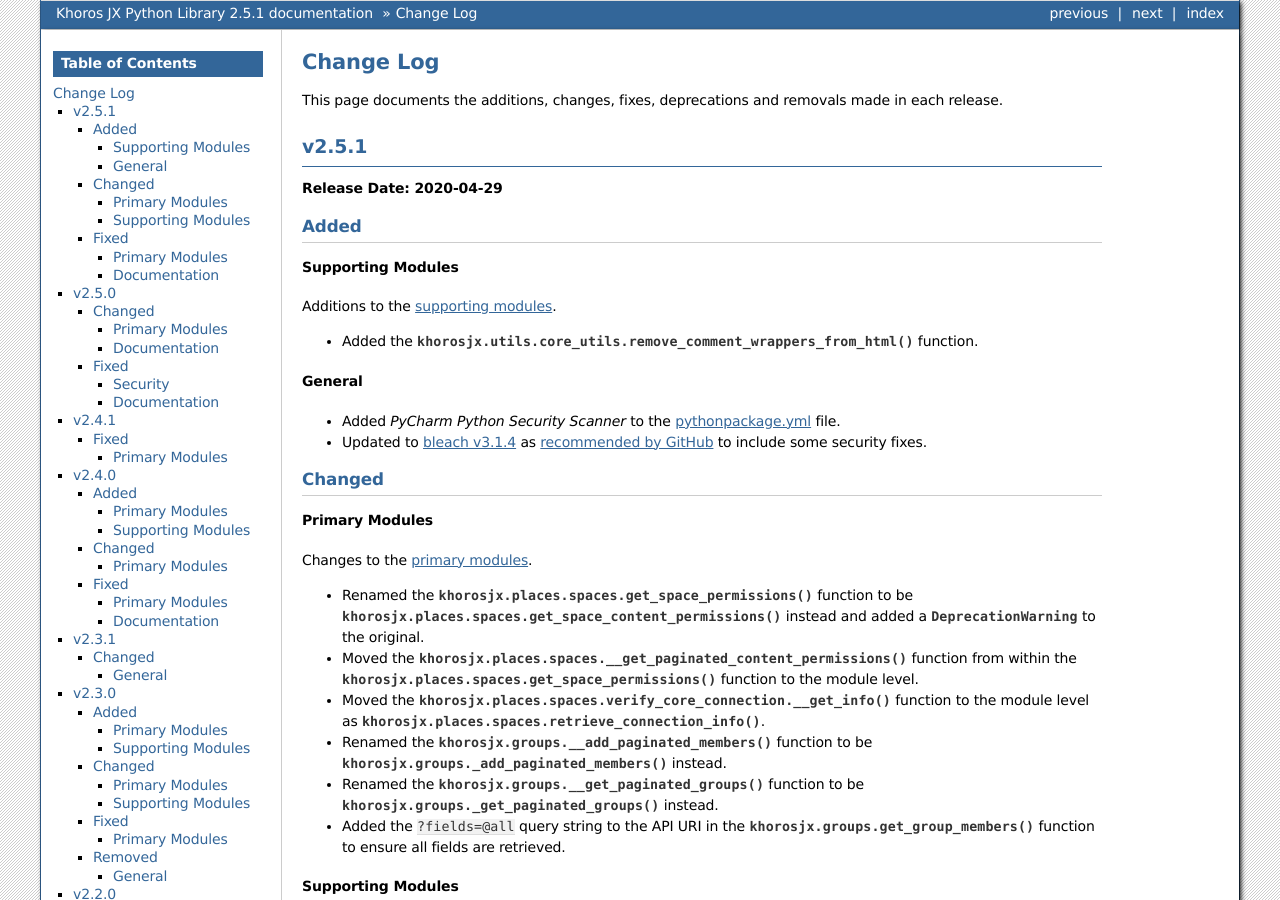
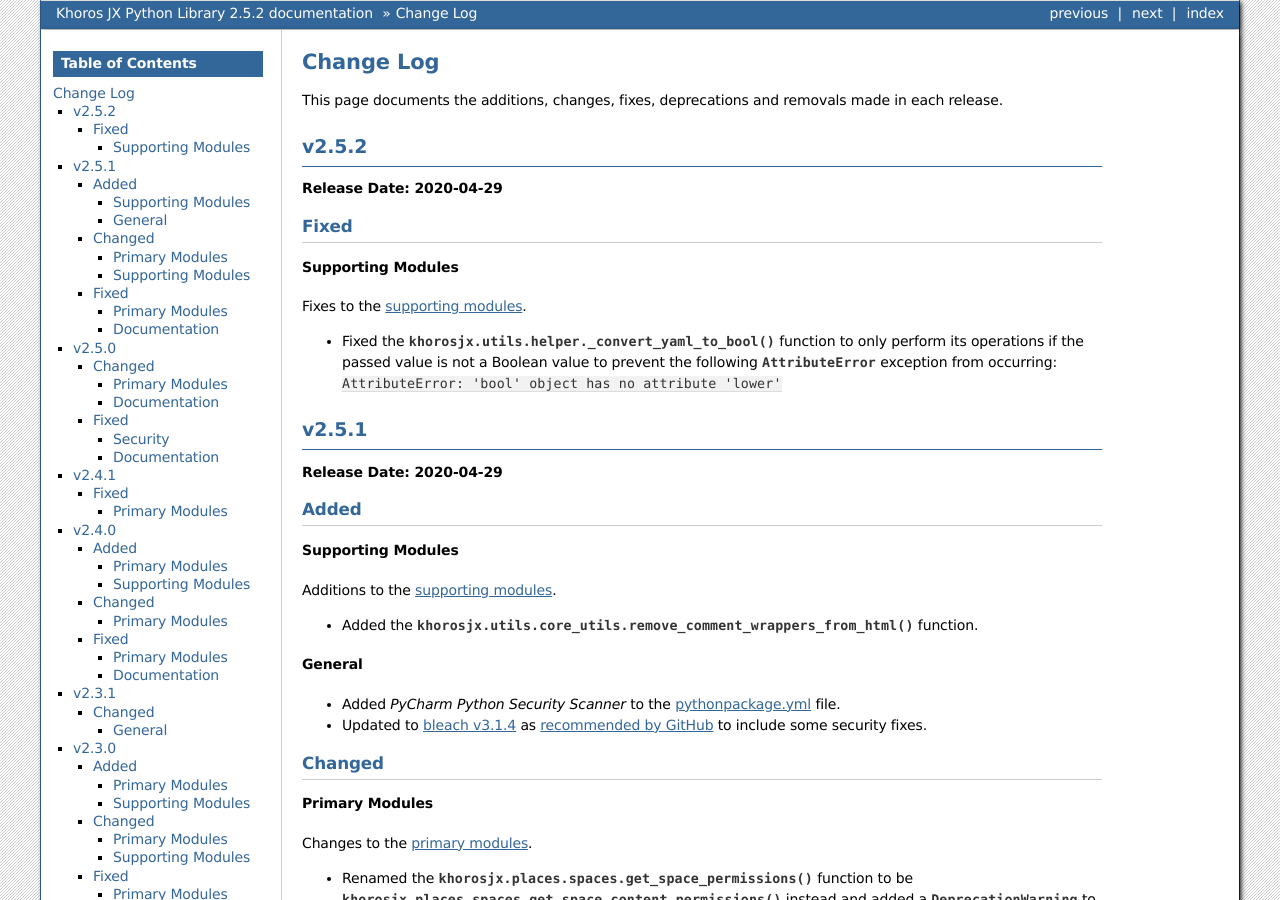
Before and after one commit to jeffshurtliff/khorosjx, a Sphinx documentation site: the page built from docs/changelog.rst, in a window 1280 px wide and 900 px high. Built offline with Sphinx 7.4.7, drawn with Linux system fonts in a browser that asks for light colours; some of the changed text lies outside the part shown.

Commit message:
Made changes relating to v2.5.2. All changes documented in changelog.

```diff
--- a/docs/changelog.rst
+++ b/docs/changelog.rst
@@ -2,6 +2,22 @@
 Change Log
 ##########
 This page documents the additions, changes, fixes, deprecations and removals made in each release.
+
+******
+v2.5.2
+******
+**Release Date: 2020-04-29**
+
+Fixed
+=====
+
+Supporting Modules
+------------------
+Fixes to the :doc:`supporting modules <supporting-modules>`.
+
+* Fixed the :py:func:`khorosjx.utils.helper._convert_yaml_to_bool` function to only perform its
+  operations if the passed value is not a Boolean value to prevent the following :py:exc:`AttributeError`
+  exception from occurring: ``AttributeError: 'bool' object has no attribute 'lower'``
 
 ******
 v2.5.1
--- a/khorosjx/utils/version.py
+++ b/khorosjx/utils/version.py
@@ -13,7 +13,7 @@
 
 import requests
 
-__version__ = "2.5.1"
+__version__ = "2.5.2"
 
 
 def get_full_version():
```
Also changed, not shown: 1 other file.
